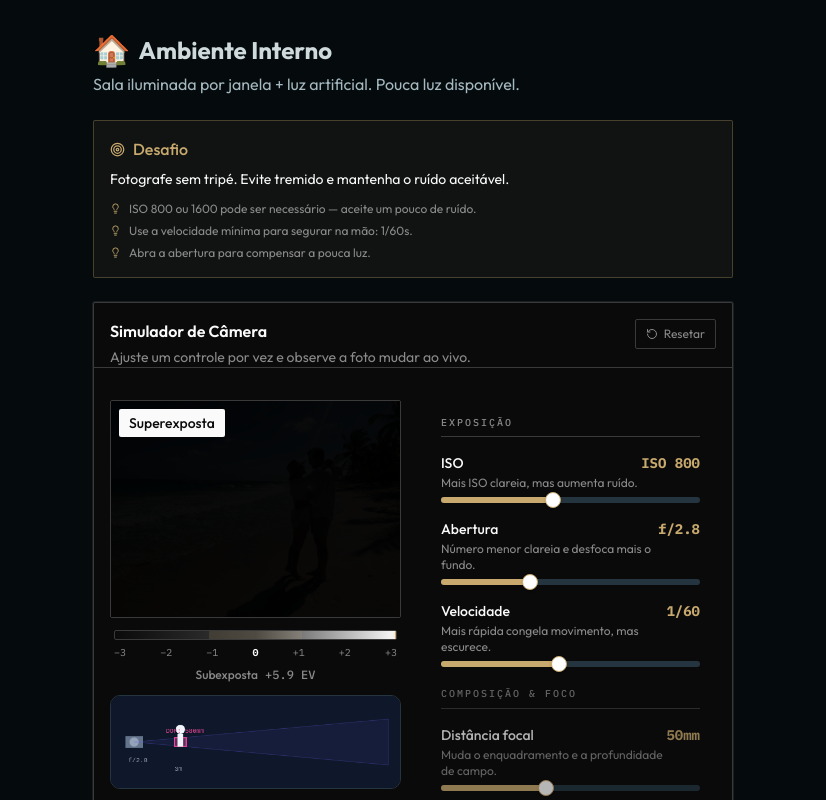
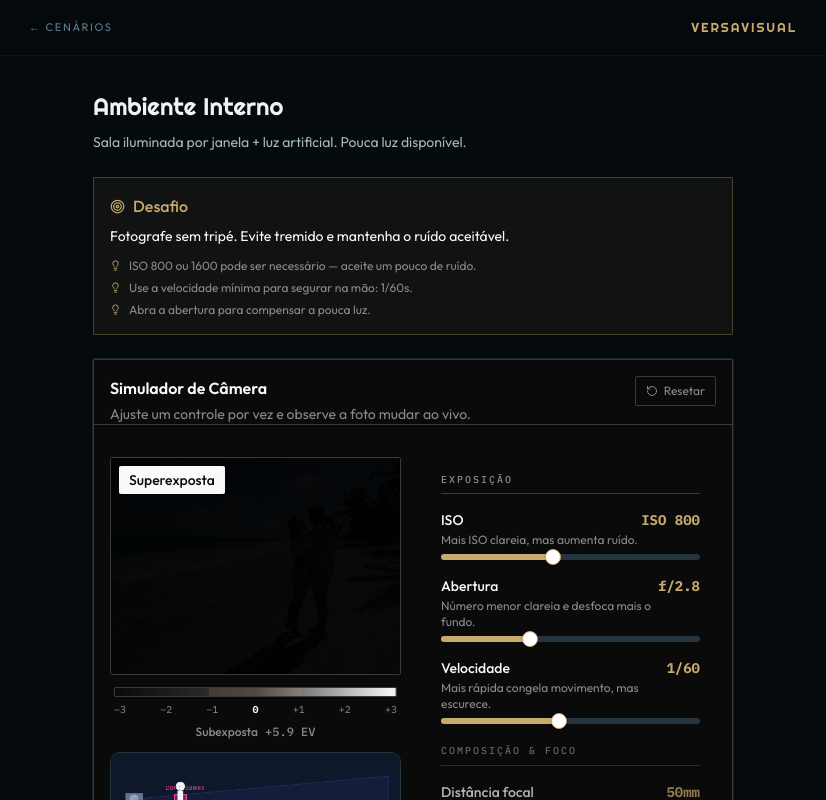
Before and after one commit to versavisual-vinicius/versa-visual-photolab, a Next.js app: page /scenarios/ambiente-interno in a window 1280 px wide. Shown: the top 800 px of the page, without its empty margins (227-1053 px from the left). Built offline with nearby package versions, Linux system fonts and the light colour scheme.

Commit message:
feat: add sticky nav and update typography on simulator page

```diff
--- a/src/app/scenarios/[id]/page.tsx
+++ b/src/app/scenarios/[id]/page.tsx
@@ -1,5 +1,6 @@
 "use client";
 import { useState, use } from "react";
+import Link from "next/link";
 import { notFound } from "next/navigation";
 import { Target, Lightbulb } from "lucide-react";
 import { getScenario } from "@/lib/scenarios";
@@ -64,13 +65,90 @@ export default function ScenarioPage({
   };
 
   return (
-    <main className="container max-w-2xl mx-auto py-8 px-4 space-y-6">
+    <div style={{ background: "#050A0D", minHeight: "100vh" }}>
+      <nav
+        style={{
+          position: "sticky",
+          top: 0,
+          zIndex: 50,
+          background: "rgba(5,10,13,0.85)",
+          backdropFilter: "blur(20px)",
+          WebkitBackdropFilter: "blur(20px)",
+          borderBottom: "1px solid rgba(164,184,191,0.08)",
+          height: 56,
+          display: "flex",
+          alignItems: "center",
+        }}
+      >
+        <div
+          style={{
+            maxWidth: 800,
+            margin: "0 auto",
+            padding: "0 16px",
+            width: "100%",
+            display: "flex",
+            alignItems: "center",
+            gap: 12,
+          }}
+        >
+          <Link
+            href="/scenarios"
+            style={{
+              fontFamily: "var(--font-body)",
+              fontSize: 11,
+              letterSpacing: ".15em",
+              textTransform: "uppercase",
+              color: "#5E7F8C",
+              textDecoration: "none",
+            }}
+          >
+            ← CENÁRIOS
+          </Link>
+          <span style={{ flex: 1 }} />
+          <span
+            style={{
+              fontFamily: "var(--font-display)",
+              fontSize: 13,
+              letterSpacing: ".15em",
+              color: "#C8A96E",
+            }}
+          >
+            VERSAVISUAL
+          </span>
+        </div>
+      </nav>
+
+      <main
+        style={{
+          maxWidth: 672,
+          margin: "0 auto",
+          padding: "32px 16px",
+          display: "flex",
+          flexDirection: "column",
+          gap: 24,
+        }}
+      >
         <div>
-        <div className="flex items-center gap-2 mb-1">
-          <span className="text-3xl">{scenario.emoji}</span>
-          <h1 className="text-2xl font-bold">{scenario.title}</h1>
-        </div>
-        <p className="text-muted-foreground">{scenario.description}</p>
+          <h1
+            style={{
+              fontFamily: "var(--font-display)",
+              fontSize: 24,
+              color: "#F2F2F2",
+              margin: 0,
+            }}
+          >
+            {scenario.title}
+          </h1>
+          <p
+            style={{
+              fontFamily: "var(--font-body)",
+              fontSize: 14,
+              color: "#A4B8BF",
+              marginTop: 8,
+            }}
+          >
+            {scenario.description}
+          </p>
         </div>
 
         <div
@@ -129,8 +207,8 @@ export default function ScenarioPage({
             <ScoreCard score={feedback.score} />
             {savedLocally && (
               <p className="rounded-lg border border-green-900/50 bg-green-950/30 px-4 py-3 text-sm text-green-200">
-              Progresso salvo neste navegador. Entrar com Google é opcional e só
-              serve para sincronizar depois.
+                Progresso salvo neste navegador. Entrar com Google é opcional e
+                só serve para sincronizar depois.
               </p>
             )}
             <FeedbackPanel
@@ -142,5 +220,6 @@ export default function ScenarioPage({
           </div>
         )}
       </main>
+    </div>
   );
 }
```
Lines whose indentation alone changed are shown as unchanged.
